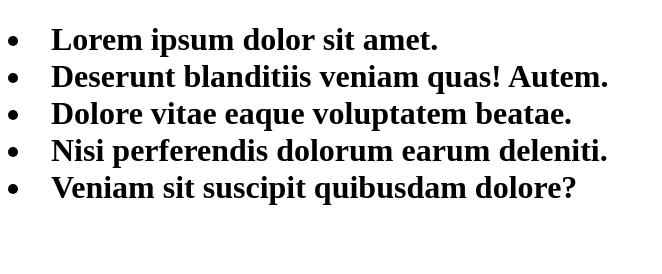
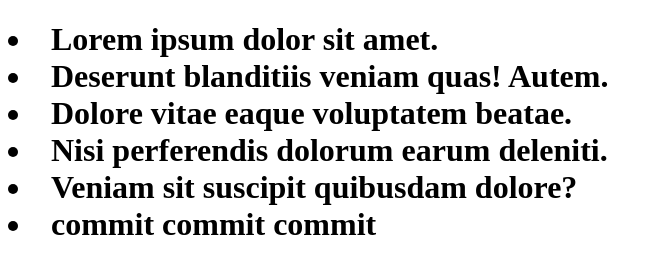
Before and after one commit to merfrk/kodluyoruzilkrepo, a plain HTML site: page patika/index.html in a window 1280 px wide. Shown: the whole page, without its empty margins (0-662 px from the left). Drawn offline with Linux system fonts and the light colour scheme.

Commit message:
commit eklendi

```diff
--- a/patika/index.html
+++ b/patika/index.html
@@ -10,6 +10,7 @@
             <li>Dolore vitae eaque voluptatem beatae.</li>
             <li>Nisi perferendis dolorum earum deleniti.</li>
             <li>Veniam sit suscipit quibusdam dolore?</li>
+            <li>commit commit commit</li>
         </h1>
     </body>
 </html>
```
